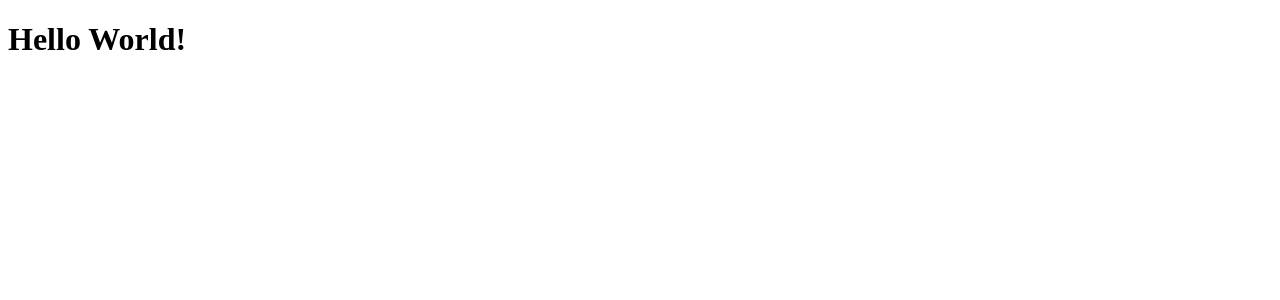
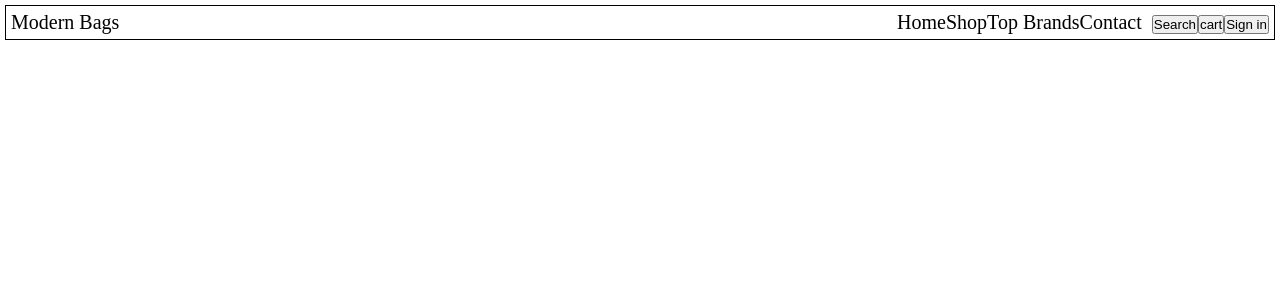
Before and after one commit to deepakdk11/modern-bags, a React (Vite) app: page / in a window 1280 px wide. Shown: the top 300 px of the page. Built offline with nearby package versions, Linux system fonts and the light colour scheme.

Commit message:
Add header.jsx

```diff
--- a/src/App.jsx
+++ b/src/App.jsx
@@ -1,9 +1,11 @@
 import React from "react";
+import Header from "./Header";
+import "./Header.css"
 
 function App(){
   return(
     <div>
-      <h1>Hello World!</h1>
+      <Header />
     </div>
   );
 };
--- /dev/null
+++ b/src/Header.css
@@ -0,0 +1,23 @@
+nav{
+    margin: 5px;
+    padding: 5px;
+    border: 1px solid black;
+    display: flex;
+    justify-content: space-between;
+    font-size: 20px;
+}
+
+.title{
+    flex: 1;
+
+}
+
+.menu{
+    padding: 0px 10px;
+}
+
+
+li{
+    list-style: none;
+    display: inline;
+}
--- /dev/null
+++ b/src/Header.jsx
@@ -0,0 +1,26 @@
+import React from "react";
+
+const Header = () => {
+    return(
+        <nav>
+            <div className="title">
+                <p>Modern Bags</p>
+            </div>
+            <div className="menu">
+                <ul>
+                    <li>Home</li>
+                    <li>Shop</li>
+                    <li>Top Brands</li>
+                    <li>Contact</li>
+                </ul>
+            </div>
+            <div className="add-cart">
+                <button className="search">Search</button>
+                <button className="cart">cart</button>
+                <button className="sign">Sign in</button>
+            </div>
+        </nav>
+    );
+};
+
+export default Header;
--- a/src/index.css
+++ b/src/index.css
@@ -0,0 +1,4 @@
+*{
+    margin: 0;
+    padding: 0;
+}
```
